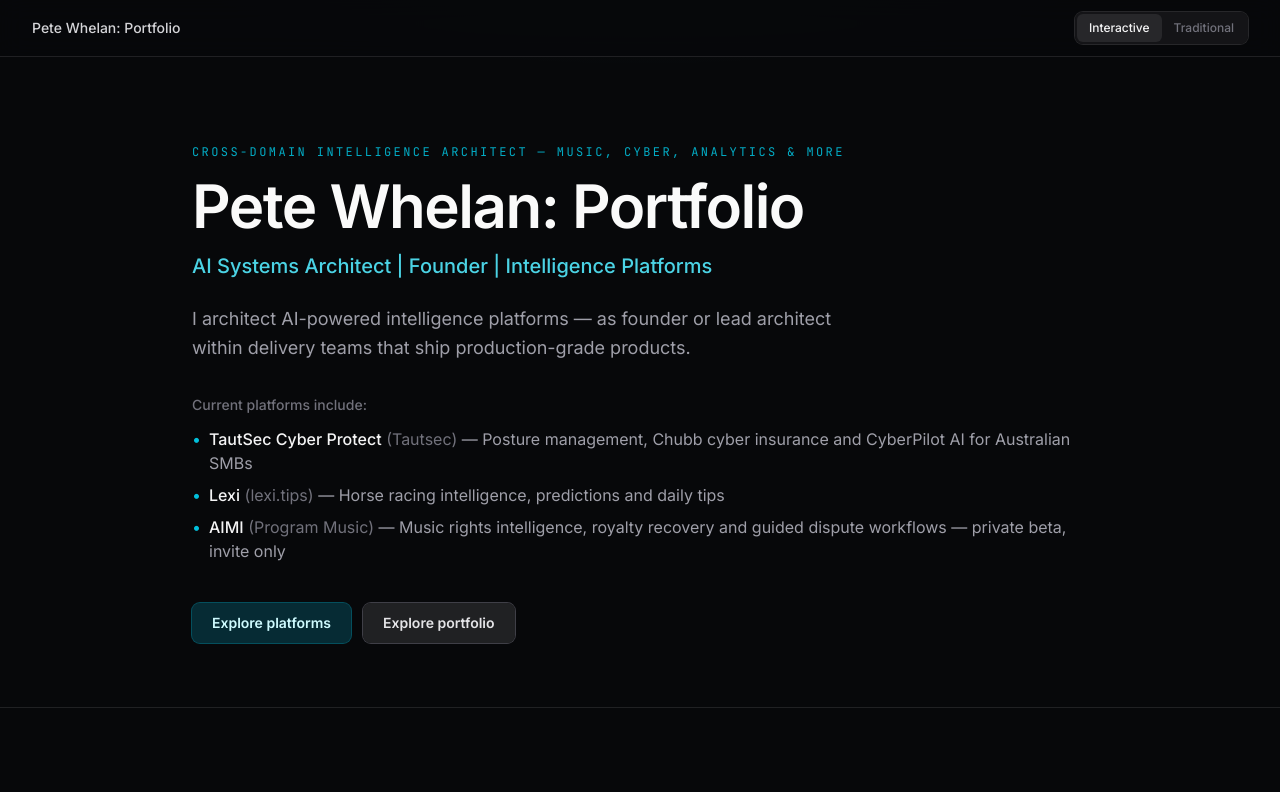
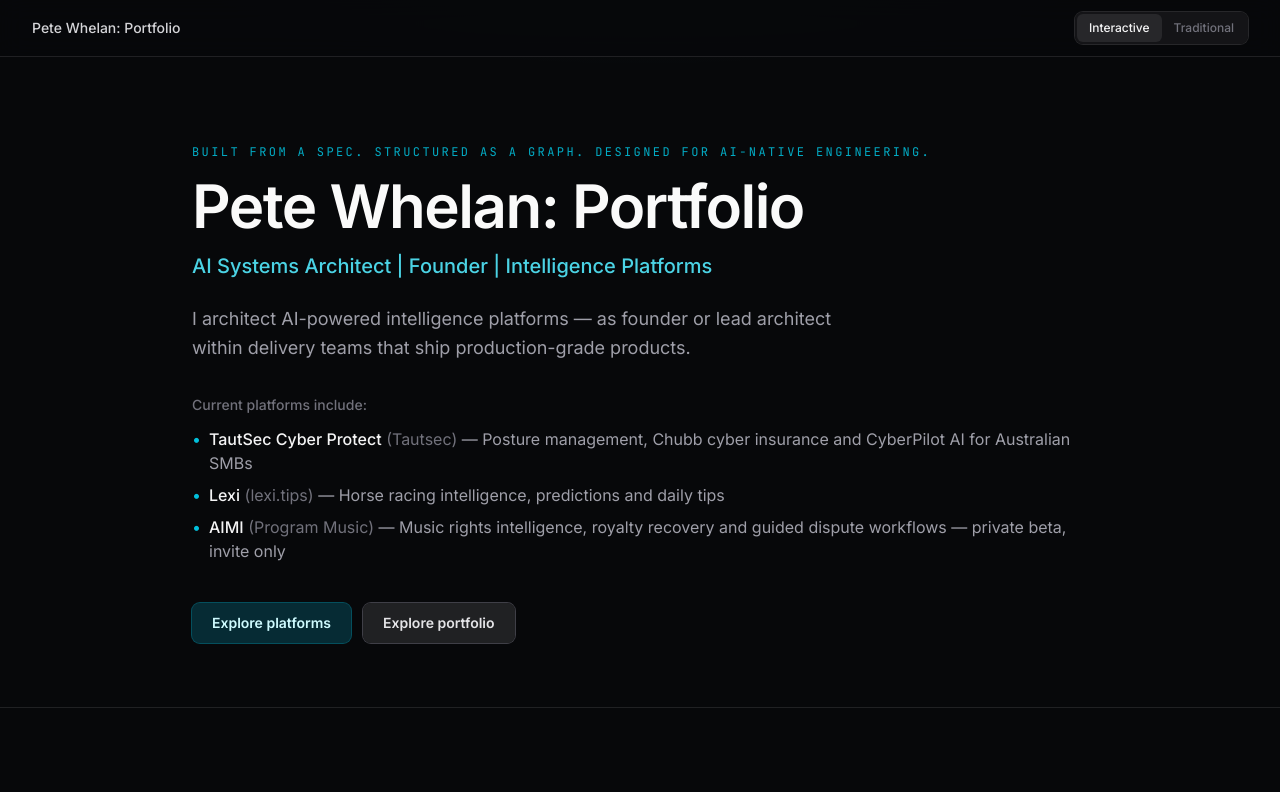
Before and after one commit to Programproductions/pete-whelan, a React (Vite) app: page / in a window 1280 px wide. Shown: the top 792 px of the page. Built offline with nearby package versions, Linux system fonts and the light colour scheme; what @react-pdf/renderer would draw is missing.

Commit message:
copy: restore hero eyebrow — built from a spec, structured as a graph
Co-authored-by: Program Productions <Programproductions@users.noreply.github.com>

```diff
--- a/src/data/cvContent.ts
+++ b/src/data/cvContent.ts
@@ -32,7 +32,7 @@ export const hero = {
   title: 'AI Systems Architect | Founder | Intelligence Platforms',
   tagline:
     'I architect AI-powered intelligence platforms — as founder or lead architect within delivery teams that ship production-grade products.',
-  proofLine: 'Cross-domain intelligence architect — music, cyber, analytics & more',
+  proofLine: 'Built from a spec. Structured as a graph. Designed for AI-native engineering.',
   platformsIntro: 'Current platforms include:',
   platforms: [
     {
```
